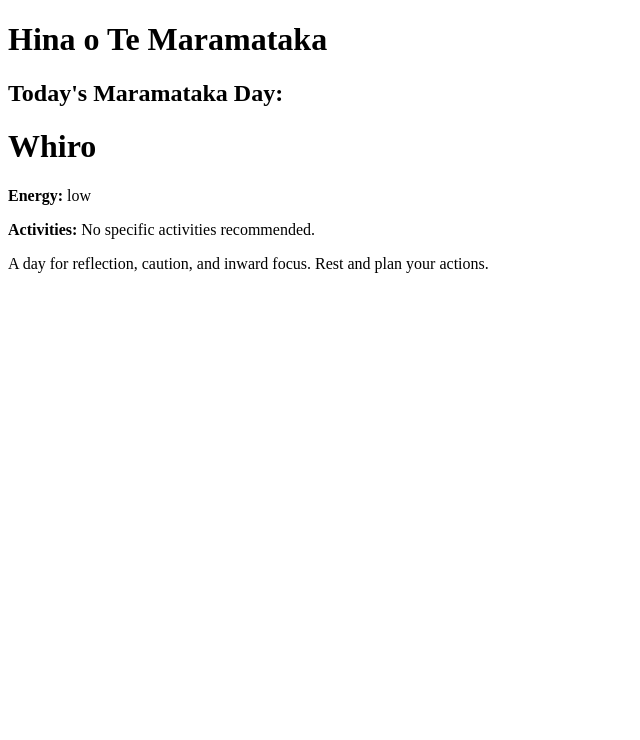
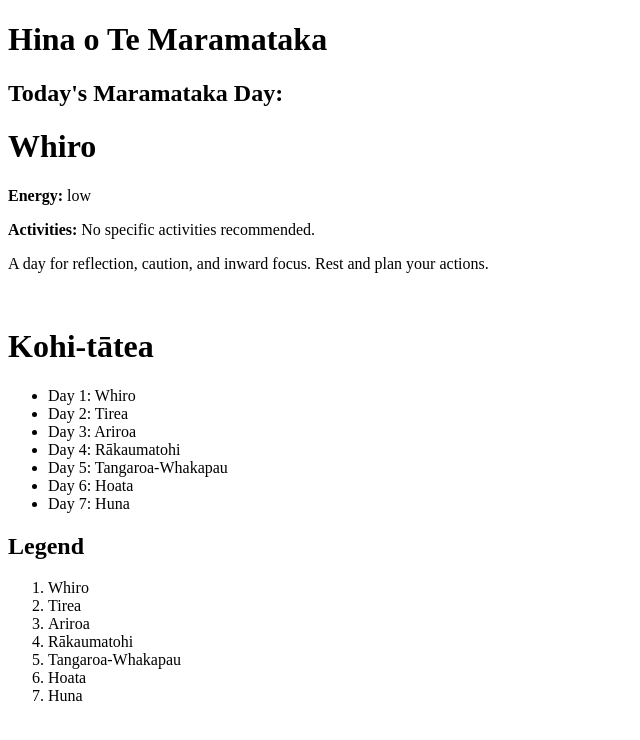
Before and after one commit to eden-jermendi/maramataka-calendar, a React (Vite) app: page / in a window 1280 px wide. Shown: the top 740 px of the page, without its empty margins (0-640 px from the left). Built offline with nearby package versions, Linux system fonts and the light colour scheme.

Commit message:
feat: add lunar day order and Month legend list

```diff
--- a/src/app/App.tsx
+++ b/src/app/App.tsx
@@ -1,10 +1,13 @@
 import Today from '../pages/Today'
+import Month from '../pages/Months'
 
 function App() {
   return (
     <div>
       <h1>Hina o Te Maramataka</h1>
       <Today />
+      <br></br>
+      <Month />
     </div>
   )
 }
--- a/src/data/maramataka/lunarDays.ts
+++ b/src/data/maramataka/lunarDays.ts
@@ -3,6 +3,7 @@ import type { LunarDay } from '../../domain/maramataka/types'
 export const lunarDays: LunarDay[] = [
   {
     id: 'whiro',
+    order: 1,
     nameTr: 'Whiro',
     nameEn: 'Reflection and rest',
     energy: 'low',
@@ -12,6 +13,7 @@ export const lunarDays: LunarDay[] = [
   },
   {
     id: 'tirea',
+    order: 2,
     nameTr: 'Tirea',
     nameEn: 'Rising energy tasks',
     energy: 'medium',
@@ -21,6 +23,7 @@ export const lunarDays: LunarDay[] = [
   },
   {
     id: 'ariroa',
+    order: 3,
     nameTr: 'Ariroa',
     nameEn: 'Balanced routine work',
     energy: 'medium',
@@ -29,6 +32,7 @@ export const lunarDays: LunarDay[] = [
   },
   {
     id: 'rakaumatohi',
+    order: 4,
     nameTr: 'Rākaumatohi',
     nameEn: 'High energy action',
     energy: 'high',
@@ -38,6 +42,7 @@ export const lunarDays: LunarDay[] = [
   },
   {
     id: 'tangaroa-whakapau',
+    order: 5,
     nameTr: 'Tangaroa-Whakapau',
     nameEn: 'Peak water gathering',
     energy: 'high',
@@ -47,6 +52,7 @@ export const lunarDays: LunarDay[] = [
   },
   {
     id: 'hoata',
+    order: 6,
     nameTr: 'Hoata',
     nameEn: 'Steady outdoor work',
     energy: 'medium',
@@ -55,6 +61,7 @@ export const lunarDays: LunarDay[] = [
   },
   {
     id: 'huna',
+    order: 7,
     nameTr: 'Huna',
     nameEn: 'Quiet reflective rest',
     energy: 'low',
@@ -64,6 +71,7 @@ export const lunarDays: LunarDay[] = [
   },
   {
     id: 'takirau',
+    order: 8,
     nameTr: 'Takirau',
     nameEn: 'Preparation and learning',
     energy: 'medium',
@@ -73,6 +81,7 @@ export const lunarDays: LunarDay[] = [
   },
   {
     id: 'mawharu',
+    order: 9,
     nameTr: 'Mawharu',
     nameEn: 'Routine outdoor focus',
     energy: 'medium',
@@ -82,6 +91,7 @@ export const lunarDays: LunarDay[] = [
   },
   {
     id: 'oike',
+    order: 10,
     nameTr: 'Oike',
     nameEn: 'Plant tending planning',
     energy: 'medium',
@@ -91,6 +101,7 @@ export const lunarDays: LunarDay[] = [
   },
   {
     id: 'otane',
+    order: 11,
     nameTr: 'Ōtane',
     nameEn: 'Active social tasks',
     energy: 'high',
@@ -100,6 +111,7 @@ export const lunarDays: LunarDay[] = [
   },
   {
     id: 'okoro',
+    order: 12,
     nameTr: 'Ōkoro',
     nameEn: 'Steady tending work',
     energy: 'medium',
@@ -109,6 +121,7 @@ export const lunarDays: LunarDay[] = [
   },
   {
     id: 'ohua',
+    order: 13,
     nameTr: 'Ōhūa',
     nameEn: 'Light garden prep',
     energy: 'medium',
@@ -118,6 +131,7 @@ export const lunarDays: LunarDay[] = [
   },
   {
     id: 'korekore',
+    order: 14,
     nameTr: 'Korekore',
     nameEn: 'Inward self care',
     energy: 'low',
@@ -126,6 +140,7 @@ export const lunarDays: LunarDay[] = [
   },
   {
     id: 'tuatahi',
+    order: 15,
     nameTr: 'Tuatahi',
     nameEn: 'Medium effort tasks',
     energy: 'medium',
@@ -135,6 +150,7 @@ export const lunarDays: LunarDay[] = [
   },
   {
     id: 'orongonui',
+    order: 16,
     nameTr: 'Orongonui',
     nameEn: 'Active food gathering',
     energy: 'high',
@@ -143,6 +159,7 @@ export const lunarDays: LunarDay[] = [
   },
   {
     id: 'tamatea-aio',
+    order: 17,
     nameTr: 'Tamatea‑Āio',
     nameEn: 'Introspective rest planning',
     energy: 'low',
@@ -151,6 +168,7 @@ export const lunarDays: LunarDay[] = [
   },
   {
     id: 'atua',
+    order: 18,
     nameTr: 'Atua',
     nameEn: 'Creative steady preparation',
     energy: 'medium',
@@ -160,6 +178,7 @@ export const lunarDays: LunarDay[] = [
   },
   {
     id: 'whakahaehae',
+    order: 19,
     nameTr: 'Whakahaehae',
     nameEn: 'Energetic productive work',
     energy: 'high',
@@ -168,6 +187,7 @@ export const lunarDays: LunarDay[] = [
   },
   {
     id: 'rawea',
+    order: 20,
     nameTr: 'Rawea',
     nameEn: 'Garden light work',
     energy: 'medium',
@@ -177,6 +197,7 @@ export const lunarDays: LunarDay[] = [
   },
   {
     id: 'omutu',
+    order: 21,
     nameTr: 'Ōmutu',
     nameEn: 'Practical preparation work',
     energy: 'medium',
@@ -185,6 +206,7 @@ export const lunarDays: LunarDay[] = [
   },
   {
     id: 'tamatea-a-ngana',
+    order: 22,
     nameTr: 'Tamatea-ā-Ngana',
     nameEn: 'Learning and planning',
     energy: 'medium',
@@ -194,6 +216,7 @@ export const lunarDays: LunarDay[] = [
   },
   {
     id: 'turu',
+    order: 23,
     nameTr: 'Turu',
     nameEn: 'Calm inner rest',
     energy: 'low',
@@ -202,6 +225,7 @@ export const lunarDays: LunarDay[] = [
   },
   {
     id: 'whakapiri',
+    order: 24,
     nameTr: 'Whakapiri',
     nameEn: 'Balanced outdoor tasks',
     energy: 'medium',
@@ -210,6 +234,7 @@ export const lunarDays: LunarDay[] = [
   },
   {
     id: 'mutuwhenua',
+    order: 25,
     nameTr: 'Mutuwhenua',
     nameEn: 'Preparation light activities',
     energy: 'medium',
--- a/src/domain/maramataka/types.ts
+++ b/src/domain/maramataka/types.ts
@@ -2,6 +2,7 @@ export type LunarDay = {
   id: string
   nameEn: string
   nameTr: string
+  order: number
   energy: 'low' | 'medium' | 'high'
   activities: Array<'fishing' | 'gardening' | 'eeling' | 'crayfishing'>
   description: string
--- a/src/pages/Months.tsx
+++ b/src/pages/Months.tsx
@@ -14,6 +14,11 @@ const Month: React.FC = () => {
       </div>
     )
   }
+
+  const legendDays = month.days
+    .map((id) => lunarDaysById[id])
+    .filter((day): day is NonNullable<typeof day> => Boolean(day))
+    .sort((a, b) => a.order - b.order)
 
   return (
     <div className="MonthPage">
@@ -38,6 +43,13 @@ const Month: React.FC = () => {
           )
         })}
       </ul>
+
+      <h2>Legend</h2>
+      <ol>
+        {legendDays.map((day) => (
+          <li key={day.id}>{day.nameTr}</li>
+        ))}
+      </ol>
     </div>
   )
 }
```
